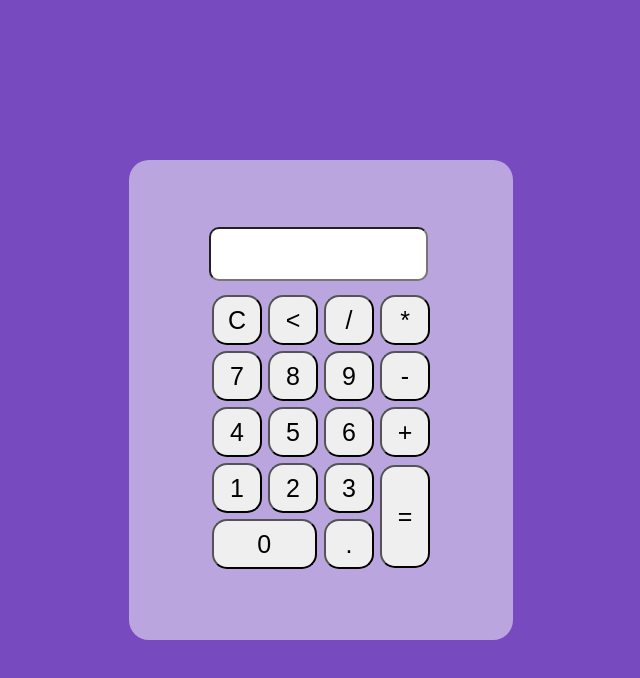
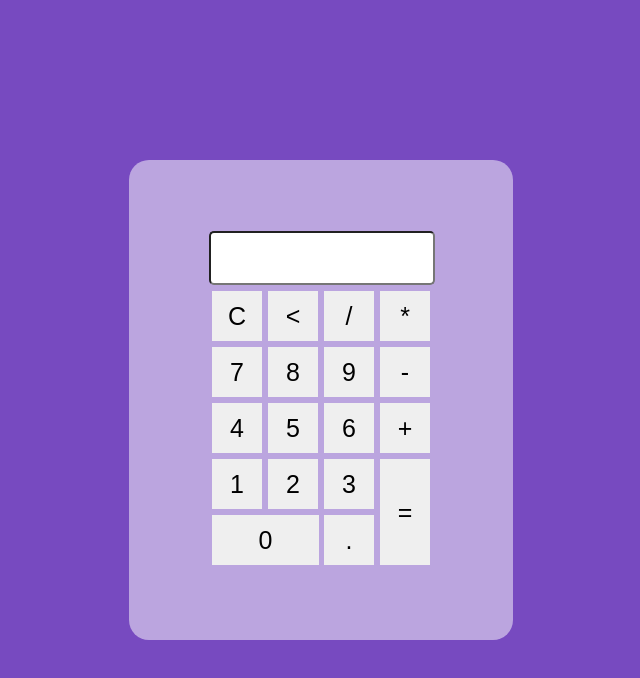
Before and after one commit to RafaelJesus22/WebCalculator, a plain HTML site: page index.html in a window 1280 px wide. Shown: the whole page, without its empty margins (319-959 px from the left). Drawn offline with Linux system fonts and the light colour scheme.

Commit message:
added JS

```diff
--- a/index.html
+++ b/index.html
@@ -5,89 +5,54 @@
     <meta name="viewport" content="width=device-width, initial-scale=1.0">
     <link rel="stylesheet" href="./style/style.css"></link>
 
+    <script type="text/javascript" src="/scripts/index.js"></script>
 
     <title>Basic calculator</title>
 </head>
 
 <body>
-    <div class="b-g">
+    <div class="b-g"></div>
     <div class="main">
         <div class="content">
+
             <form name="form">
-                    <input type="text-veiw">
+                <input type="text-veiw" name="textview">
             </form>
 
             <table class="keys">
                 <tr>
-                        <td>
-                            <input type="button" value="C">
-                        </td>
-                        <td>
-                            <input type="button" value="<">
-                        </td>
-                        <td>
-                            <input type="button" value="/">
-                        </td>
-                        <td>
-                            <input type="button" value="*">
-                        </td>
+                    <td> <input type="button" value="C" onclick="Clear()"> </td>
+                    <td> <input type="button" value="<" onclick=""> </td>
+                    <td> <input type="button" value="/" onclick="insert('/')"> </td>
+                    <td> <input type="button" value="*" onclick="insert('*')"> </td>
                 </tr>
 
                 <tr>
-                        <td>
-                            <input type="button" value="7">
-                        </td>
-                        <td>
-                            <input type="button" value="8">
-                        </td>
-                        <td>
-                            <input type="button" value="9">
-                        </td>
-                        <td>
-                            <input type="button" value="-">
-                        </td>
+                    <td> <input type="button" value="7" onclick="insert(7)"> </td>
+                    <td> <input type="button" value="8" onclick="insert(8)"> </td>
+                    <td> <input type="button" value="9" onclick="insert(9)"> </td>
+                    <td> <input type="button" value="-" onclick="insert('-')"> </td>
                 </tr>
 
                 <tr>
-                        <td>
-                            <input type="button" value="4">
-                        </td>
-                        <td>
-                            <input type="button" value="5">
-                        </td>
-                        <td>
-                            <input type="button" value="6">
-                        </td>
-                        <td>
-                            <input type="button" value="+">
-                        </td>
+                    <td> <input type="button" value="4" onclick="insert(4)"> </td>
+                    <td> <input type="button" value="5" onclick="insert(5)"> </td>
+                    <td> <input type="button" value="6" onclick="insert(6)"> </td>
+                    <td> <input type="button" value="+" onclick="insert('+')"> </td>
                 </tr>
 
                 <tr>
-                        <td>
-                            <input type="button" value="1">
-                        </td>
-                        <td>
-                            <input type="button" value="2">
-                        </td>
-                        <td>
-                            <input type="button" value="3">
-                        </td>
-                        <td rowspan=5>
-                            <input type="button" value="=" style="height: 103px;">
-                        </td>
+                    <td> <input type="button" value="1" onclick="insert(1)"> </td>
+                    <td> <input type="button" value="2" onclick="insert(2)"> </td>
+                    <td> <input type="button" value="3" onclick="insert(3)"> </td>
+                    <td rowspan=5> <input type="button" value="=" style="height: 106px;" onclick="solve()"> </td>
                 </tr>
 
                 <tr>
-                        <td colspan=2>
-                            <input type="button" value="0" style="width: 95%;">
-                        </td>
-                        <td>
-                            <input type="button" value=".">
-                        </td>
+                    <td colspan=2> <input type="button" value="0" style="width: 97%;" onclick="insert(0)"> </td>
+                    <td> <input type="button" value="." onclick="insert('.')"> </td>
                 </tr>
             </table>
-            </div>
         </div>
     </div>
 
--- a/scripts/index.js
+++ b/scripts/index.js
@@ -0,0 +1,24 @@
+
+
+const insert = (n) => {
+    document.form.textview.value = document.form.textview.value+n
+}
+
+
+const solve = () => {
+
+    const eq = document.form.textview.value;
+
+    if (eq) {
+        document.form.textview.value = eval(eq);
+    }
+
+}
+
+const Clear = () => {
+    document.form.textview.value = ""
+}
+
+const backSpace = () => {
+
+}
--- a/style/style.css
+++ b/style/style.css
@@ -8,6 +8,7 @@
     height: 100%;
     width: 100%;
     background-color: #774AC0;
+    /* background-color: linear-gradient(to right, #774AC0, #fff); */
 }
 
 .main{
@@ -26,23 +27,25 @@
 }
 
 .main form {
-    margin-bottom: 10px;
+    margin-bottom: 2px;
 }
+
+
+
+
+
 
 .main form input {
     height: 50px;
-    width: 190px;
+    width: 197px;
     font-size: 25px;
     padding-left: 10px;
     padding-right: 15px;
-    border-radius: 10px;
+    border-radius: 5px;
     margin-left: 1px;
 
 }
 
-* :focus {
-    border: none;
-}
 
 .main .keys {
     display: flex;
@@ -57,8 +60,7 @@
     height: 50px;
     width: 50px;
     font-size: 25px;
-    font-weight: lighter;
     margin: 2px;
     cursor: pointer;
-    border-radius: 15px;
+    border: none;
 }
```
Lines whose indentation alone changed are shown as unchanged.
